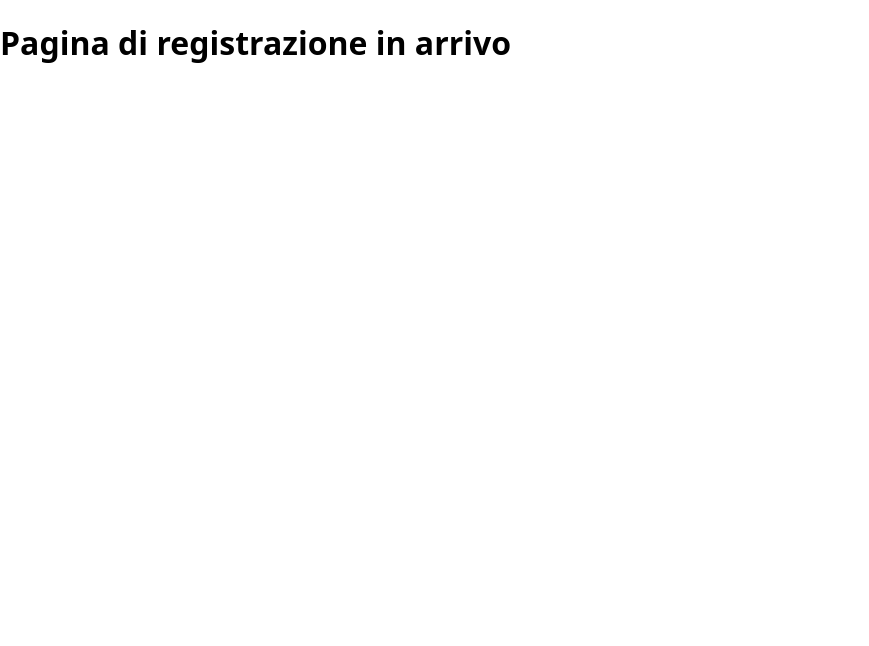
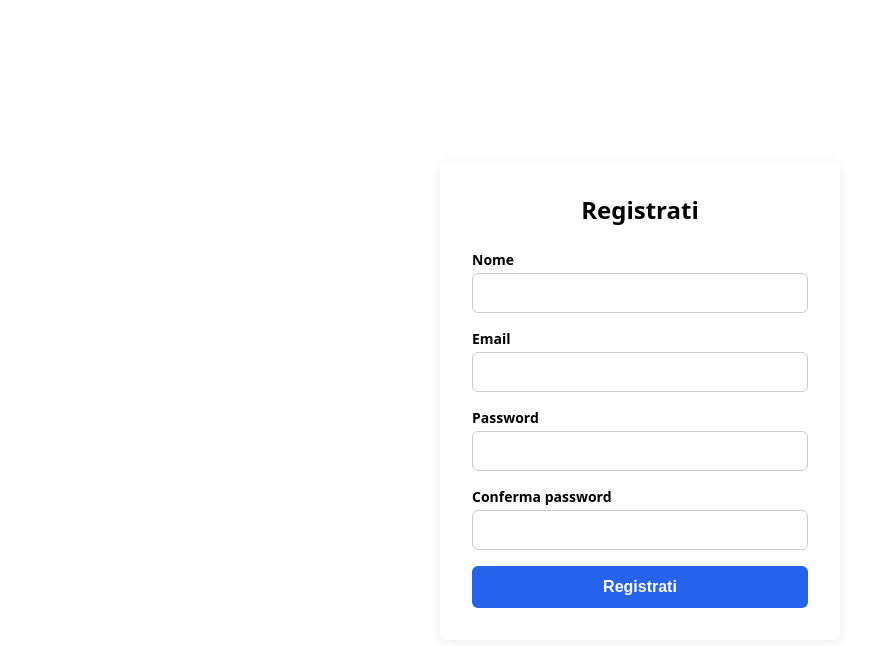
Before and after one commit to francesco-cassese/mx_track_and_bike_manager, a React (Vite) app in the folder apps/frontend/: page /register in a window 1280 px wide. Shown: the top 646 px of the page, without its empty margins (0-869 px from the left). Built offline with nearby package versions, Linux system fonts and the light colour scheme.

Commit message:
feat(frontend): build register form with FormField component and accessibility support

```diff
--- /dev/null
+++ b/apps/frontend/src/components/FormField.jsx
@@ -0,0 +1,24 @@
+import styles from "./FormField.module.css";
+
+function FormField({ label, id, type = "text", value, onChange, error, ref }) {
+    return (
+        <div className={`${styles.inputGroup}${error ? ` ${styles.hasError}` : ""}`}>
+            <label htmlFor={id}>{label}</label>
+            <input
+                ref={ref}
+                id={id}
+                type={type}
+                value={value}
+                onChange={onChange}
+                aria-describedby={error ? `${id}-error` : undefined}
+            />
+
+            {error && (
+                <span id={`${id}-error`} className={styles.errorText}>
+                    {error}
+                </span>
+            )}
+        </div>
+    )
+}
+export default FormField
--- /dev/null
+++ b/apps/frontend/src/components/FormField.module.css
@@ -0,0 +1,40 @@
+.inputGroup {
+    display: flex;
+    flex-direction: column;
+    gap: 0.25rem;
+    margin-bottom: 1rem;
+}
+
+.inputGroup label {
+    font-size: 0.875rem;
+    font-weight: 600;
+}
+
+.inputGroup input {
+    width: 100%;
+    padding: 0.625rem 0.75rem;
+    border: 1px solid #ccc;
+    border-radius: 6px;
+    font-size: 1rem;
+    box-sizing: border-box;
+}
+
+.inputGroup input:focus {
+    outline: none;
+    border-color: #2563eb;
+    box-shadow: 0 0 0 3px rgba(37, 99, 235, 0.15);
+}
+
+.hasError input {
+    border-color: #dc2626;
+}
+
+.hasError input:focus {
+    box-shadow: 0 0 0 3px rgba(220, 38, 38, 0.15);
+}
+
+.errorText {
+    color: #dc2626;
+    font-size: 0.8125rem;
+    margin: 0;
+}
--- a/apps/frontend/src/pages/RegisterPage.jsx
+++ b/apps/frontend/src/pages/RegisterPage.jsx
@@ -1,6 +1,119 @@
+import { useState, useRef } from "react";
+import { useNavigate } from "react-router-dom";
+import FormField from "../components/FormField";
+import { validateRegisterForm } from "../utils/validators";
+import { register } from "../services/authApi";
+import styles from "./RegisterPage.module.css";
+
+
 function RegisterPage() {
+    const navigate = useNavigate();
+    const [name, setName] = useState("");
+    const [email, setEmail] = useState("");
+    const [password, setPassword] = useState("");
+    const [confirmPassword, setConfirmPassword] = useState("");
+    const [errors, setErrors] = useState({});
+    const [isSubmitting, setIsSubmitting] = useState(false);
+    const [serverError, setServerError] = useState("");
+    const [successMessage, setSuccessMessage] = useState("");
+
+    const nameRef = useRef(null);
+    const emailRef = useRef(null);
+    const passwordRef = useRef(null);
+    const confirmPasswordRef = useRef(null);
+    const fieldRefs = { name: nameRef, email: emailRef, password: passwordRef, confirmPassword: confirmPasswordRef };
+    const fieldOrder = ["name", "email", "password", "confirmPassword"];
+
+    const focusFirstError = (errorsToCheck) => {
+        const firstInvalidField = fieldOrder.find((field) => errorsToCheck[field]);
+        fieldRefs[firstInvalidField]?.current?.focus();
+    };
+
+    const handleSubmit = async (e) => {
+        e.preventDefault();
+
+        const validationErrors = validateRegisterForm({ name, email, password, confirmPassword });
+        setErrors(validationErrors);
+
+        if (Object.keys(validationErrors).length > 0) {
+            focusFirstError(validationErrors);
+            return;
+        }
+
+        setIsSubmitting(true);
+        setServerError("");
+
+        try {
+            await register({ name, email, password });
+            setSuccessMessage("Registrazione completata! Reindirizzamento al login...");
+            setTimeout(() => navigate("/login"), 1500);
+        } catch (error) {
+            if (error.status === 409) {
+                setErrors((prev) => ({ ...prev, email: error.message }));
+                emailRef.current?.focus();
+            } else if (error.status) {
+                // Errore risposto dal backend (es. 400 imprevisto, 500): uso il suo messaggio
+                setServerError(error.message);
+            } else {
+                // fetch ha fallito prima di ricevere una risposta (es. rete offline): niente status
+                setServerError("Impossibile contattare il server. Controlla la connessione.");
+            }
+            setIsSubmitting(false);
+        }
+    };
+
     return (
-        <h1>Pagina di registrazione in arrivo</h1>
+        <div className={styles.authPage}>
+            <div className={styles.authCard}>
+                <h1>Registrati</h1>
+                <div aria-live="polite">
+                    {successMessage && <p className={styles.successText}>{successMessage}</p>}
+                </div>
+                <div aria-live="polite">
+                    {serverError && <p className={styles.errorBanner}>{serverError}</p>}
+                </div>
+                <form onSubmit={handleSubmit} noValidate>
+                    <FormField
+                        ref={nameRef}
+                        id="name"
+                        label="Nome"
+                        value={name}
+                        onChange={(e) => setName(e.target.value)}
+                        error={errors.name}
+                    />
+                    <FormField
+                        ref={emailRef}
+                        id="email"
+                        label="Email"
+                        type="email"
+                        value={email}
+                        onChange={(e) => setEmail(e.target.value)}
+                        error={errors.email}
+                    />
+                    <FormField
+                        ref={passwordRef}
+                        id="password"
+                        label="Password"
+                        type="password"
+                        value={password}
+                        onChange={(e) => setPassword(e.target.value)}
+                        error={errors.password}
+                    />
+                    <FormField
+                        ref={confirmPasswordRef}
+                        id="confirmPassword"
+                        label="Conferma password"
+                        type="password"
+                        value={confirmPassword}
+                        onChange={(e) => setConfirmPassword(e.target.value)}
+                        error={errors.confirmPassword}
+                    />
+                    <button type="submit" className={styles.submitButton} disabled={isSubmitting}>
+                        {isSubmitting ? "Registrazione in corso..." : "Registrati"}
+                    </button>
+                </form>
+            </div>
+        </div>
     )
 }
 export default RegisterPage
--- /dev/null
+++ b/apps/frontend/src/pages/RegisterPage.module.css
@@ -0,0 +1,67 @@
+.authPage {
+    min-height: 100vh;
+    display: flex;
+    align-items: center;
+    justify-content: center;
+    padding: 1.5rem;
+    box-sizing: border-box;
+}
+
+.authCard {
+    width: 100%;
+    max-width: 400px;
+    background: #fff;
+    border-radius: 8px;
+    box-shadow: 0 2px 12px rgba(0, 0, 0, 0.08);
+    padding: 2rem;
+    box-sizing: border-box;
+}
+
+.authCard h1 {
+    margin: 0 0 1.5rem;
+    font-size: 1.5rem;
+    text-align: center;
+}
+
+.successText {
+    color: #15803d;
+    font-size: 0.875rem;
+    margin: 0 0 1rem;
+}
+
+.errorBanner {
+    color: #dc2626;
+    font-size: 0.875rem;
+    margin: 0 0 1rem;
+}
+
+.submitButton {
+    width: 100%;
+    padding: 0.75rem;
+    border: none;
+    border-radius: 6px;
+    background-color: #2563eb;
+    color: #fff;
+    font-size: 1rem;
+    font-weight: 600;
+    cursor: pointer;
+}
+
+.submitButton:disabled {
+    background-color: #93c5fd;
+    cursor: not-allowed;
+}
+
+@media (max-width: 480px) {
+    .authPage {
+        padding: 0;
+        align-items: flex-start;
+    }
+
+    .authCard {
+        min-height: 100vh;
+        border-radius: 0;
+        box-shadow: none;
+        padding: 1.5rem 1.25rem;
+    }
+}
```
